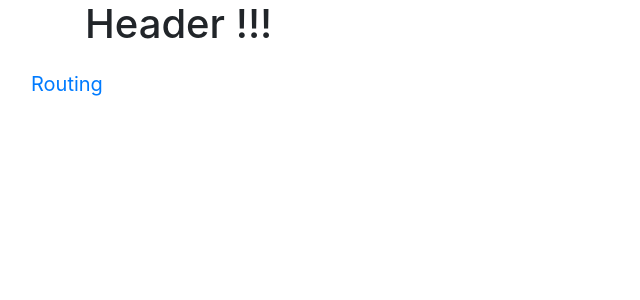
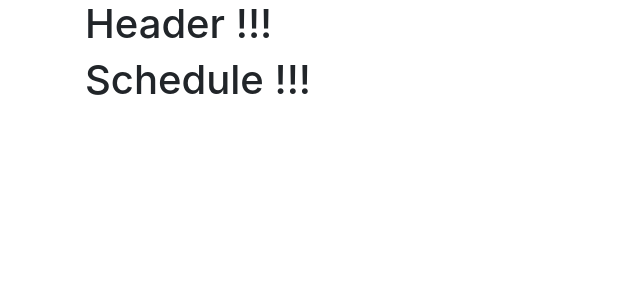
Before and after one commit to kato86/react-routing, a React (Create React App) app: page /schedule in a window 1280 px wide. Shown: the top 300 px of the page, without its empty margins (0-640 px from the left). Built offline with nearby package versions, Linux system fonts and the light colour scheme.

Commit message:
Add Roster.js and Schedule.js

```diff
--- a/src/Main.js
+++ b/src/Main.js
@@ -1,29 +1,19 @@
 import React, { Component } from 'react';
-import { Link } from 'react-router-dom';
+import { Switch, Route } from 'react-router-dom';
+import Home from './Home';
+import Roster from './Roster';
+import Schedule from './Schedule';
 
-class Main extends Component {
-    render() {
-        return (
-            <div>
-                <nav className="navbar navbar-default">
-                    <div className="container-fluid">
-                        <div className="navbar-header">
-                            <a className="navbar-brand" href="#">Routing</a>
-                        </div>
-                        <div className="collapse navbar-collapse" id="bs-example-navbar-collapse-1">
-                            <ul className="nav navbar-nav">
-                                <li><Link to="/">Home</Link></li>
-                                <li><Link to="/about">About</Link></li>
-                            </ul>
-                        </div>
-                    </div>
-                </nav>
-                <div className="container">
-                    {this.props.children}
-                </div>
-            </div>
-        );
-    }
+function Main() {
+    return (
+        <main>
+            <Switch>
+                <Route exact path="/" component={Home} />
+                <Route path="/roster" component={Roster} />
+                <Route path="/schedule" component={Schedule} />
+            </Switch>
+        </main>
+    )
 }
 
 export default Main;
--- /dev/null
+++ b/src/Roster.js
@@ -0,0 +1,11 @@
+import React from 'react';
+
+const Roster = () => {
+    return (
+        <div className="container">
+            <h1>Roster !!!</h1>
+        </div>
+    );
+}
+
+export default Roster;
--- /dev/null
+++ b/src/Schedule.js
@@ -0,0 +1,11 @@
+import React from 'react';
+
+const Schedule = () => {
+    return (
+        <div className="container">
+            <h1>Schedule !!!</h1>
+        </div>
+    );
+}
+
+export default Schedule;
```
